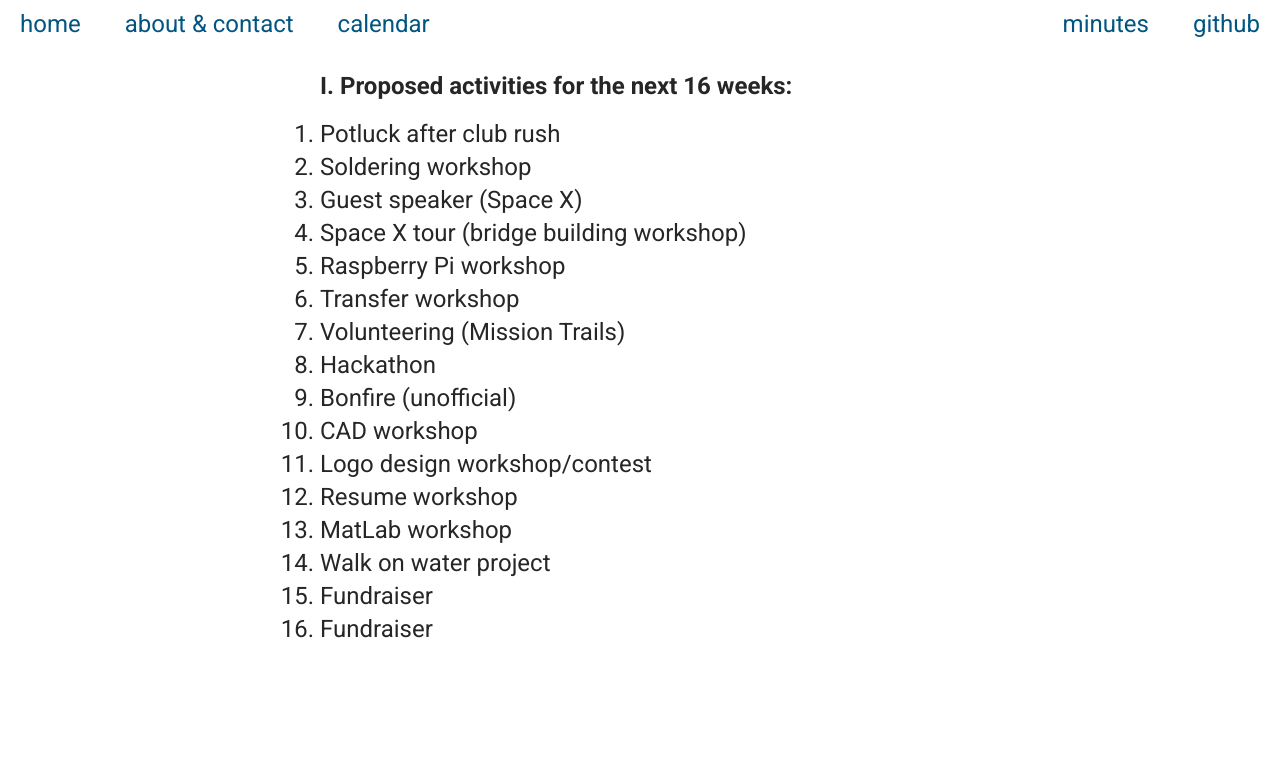
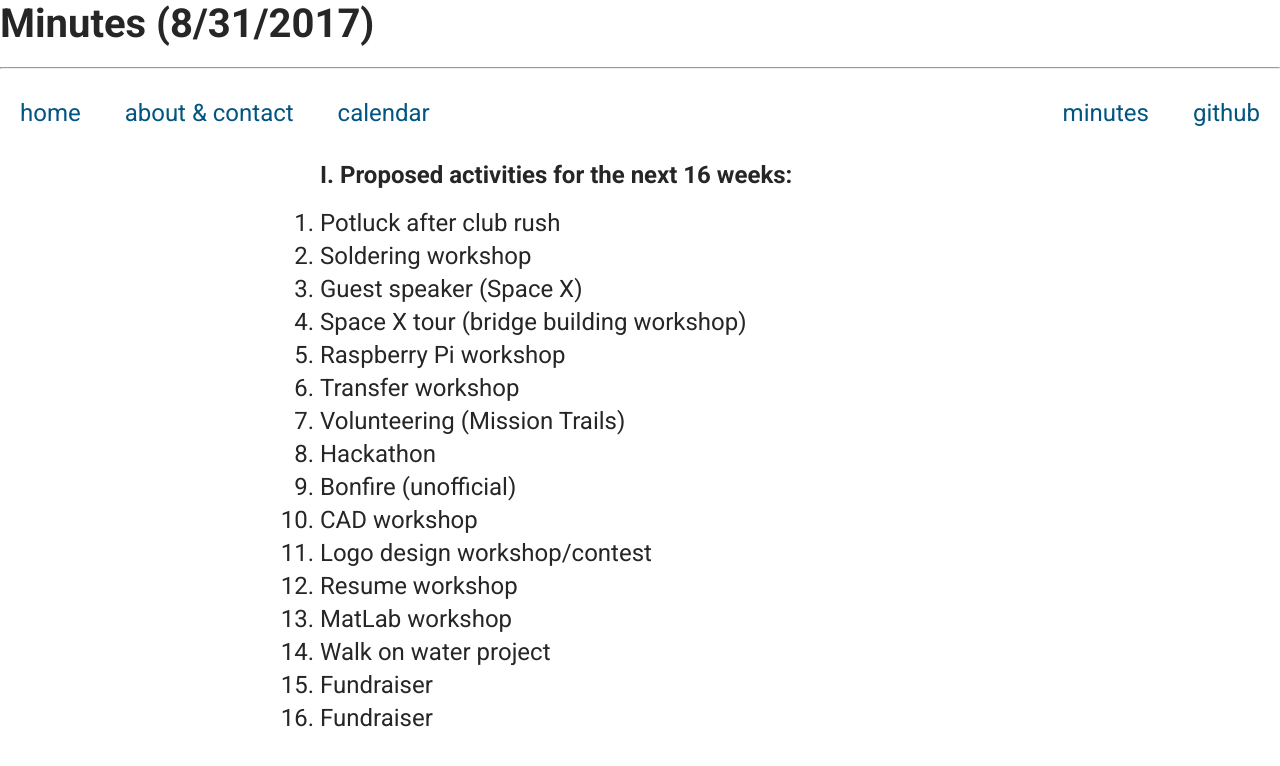
Before and after one commit to SweedJesus/Mesa-SD-SHPE.github.io, a Jekyll site: the page built from minutes/08-31-2017-minutes.md, in a window 1280 px wide. Shown: the top 766 px of the page. Built offline with Jekyll 4.4.1, drawn with Linux system fonts in a browser that asks for light colours.

Commit message:
Update default.html

```diff
--- a/_layouts/default.html
+++ b/_layouts/default.html
@@ -4,6 +4,10 @@
 <html lang='{{ site.lang | default: "en-US" }}'>
 {% include head.html %}
 <body>
+  {% if page.title %}
+  <h1>{{ page.title }}</h1>
+  <hr/>
+  {% endif %}
   {% include header.html %}
   <div id="wrap">
     <div id="content">
```
